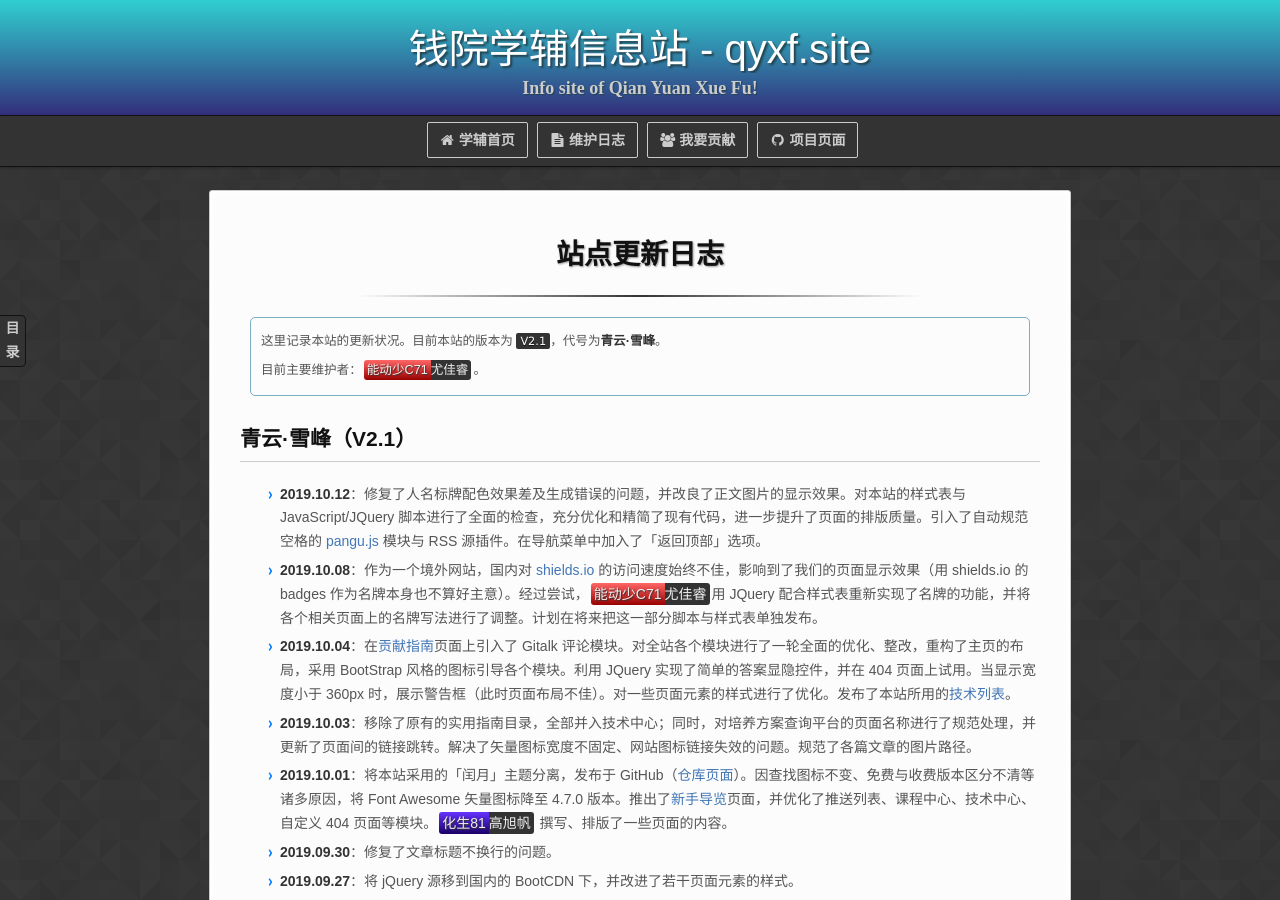
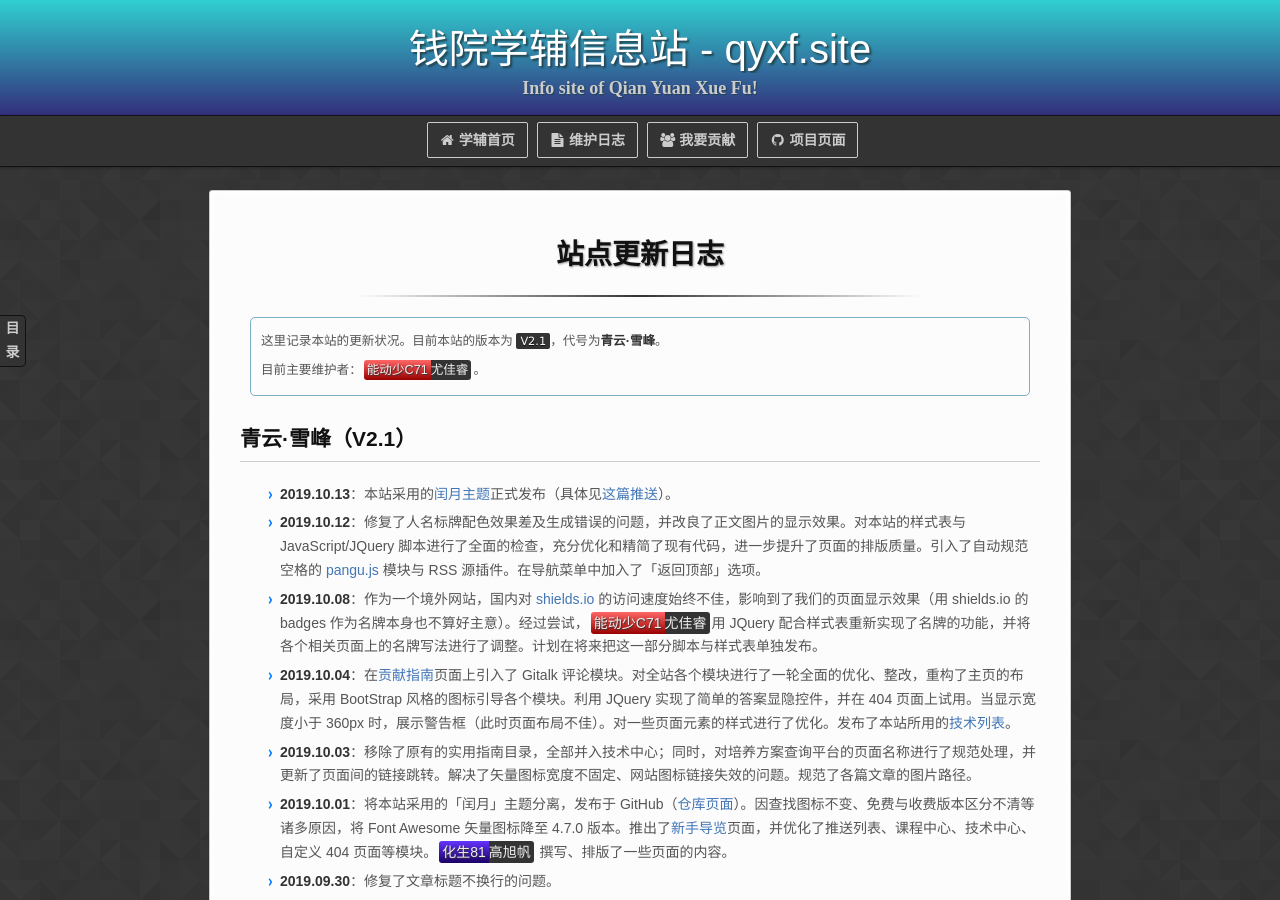
Before and after one commit to qyxf/qyxf.github.io, a Jekyll site: the page built from log.md, in a window 1280 px wide and 900 px high. Built offline with Jekyll 4.4.1, drawn with Linux system fonts in a browser that asks for light colours; some web fonts are replaced; our own code applies the rules of GitHub Pages for plain Markdown files; comment, search, counter and statistics services are not loaded.

Commit message:
Update log
Former-commit-id: aaa8fbc482821e6105239e62340a205e25b9435e

```diff
--- a/log.md
+++ b/log.md
@@ -9,6 +9,7 @@ author: '`能动少C71尤佳睿`、`自动化钱71吴思源`'
 > 目前主要维护者：`能动少C71尤佳睿`。
 
 ## 青云·雪峰（V2.1）
+- **2019.10.13**：本站采用的[闰月主题](https://github.com/qyxf/leap-month)正式发布（具体见[这篇推送](/2019/13/leap-month-is-released)）。
 - **2019.10.12**：修复了人名标牌配色效果差及生成错误的问题，并改良了正文图片的显示效果。对本站的样式表与 JavaScript/JQuery 脚本进行了全面的检查，充分优化和精简了现有代码，进一步提升了页面的排版质量。引入了自动规范空格的 [pangu.js](https://github.com/vinta/pangu.js) 模块与 RSS 源插件。在导航菜单中加入了「返回顶部」选项。
 - **2019.10.08**：作为一个境外网站，国内对 [shields.io](https://shields.io) 的访问速度始终不佳，影响到了我们的页面显示效果（用 shields.io 的 badges 作为名牌本身也不算好主意）。经过尝试，`能动少C71尤佳睿`用 JQuery 配合样式表重新实现了名牌的功能，并将各个相关页面上的名牌写法进行了调整。计划在将来把这一部分脚本与样式表单独发布。
 - **2019.10.04**：在[贡献指南](/contribution)页面上引入了 Gitalk 评论模块。对全站各个模块进行了一轮全面的优化、整改，重构了主页的布局，采用 BootStrap 风格的图标引导各个模块。利用 JQuery 实现了简单的答案显隐控件，并在 404 页面上试用。当显示宽度小于 360px 时，展示警告框（此时页面布局不佳）。对一些页面元素的样式进行了优化。发布了本站所用的[技术列表](/technique/website-tech-list)。
```
